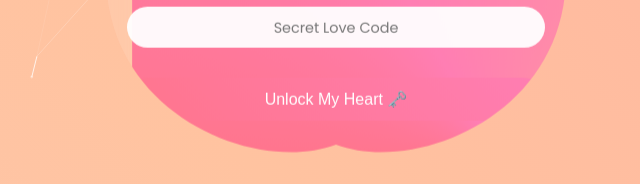
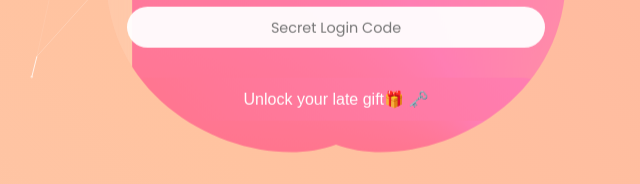
Before and after one commit to Realnihali/caramellemachiato, a website: page index.html in a window 1280 px wide. Shown: the part 395-579 px from the top of the page, 304-944 px from the left. Drawn offline with nearby package versions, Linux system fonts and the light colour scheme.

Commit message:
Update index.html

```diff
--- a/index.html
+++ b/index.html
@@ -261,10 +261,10 @@
           </div>
           <div class="input-box">
             <input type="password" required />
-            <label>Secret Love Code</label>
+            <label>Secret Login Code</label>
           </div>
           <button type="button" class="login-btn" onclick="window.location.href='loading.html'">
-            Unlock My Heart 🗝️
+            Unlock your late gift🎁 🗝️
           </button>
 
         </form>
```
